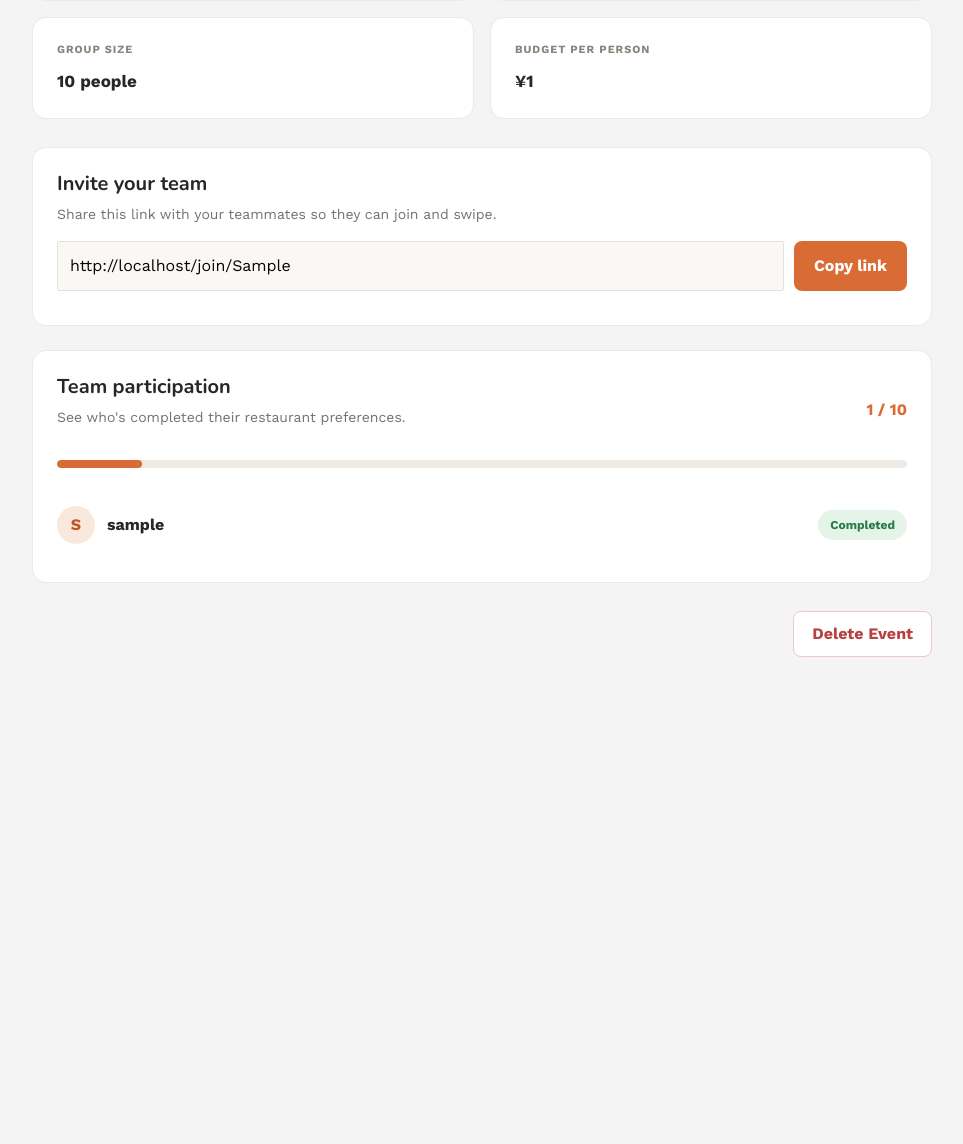
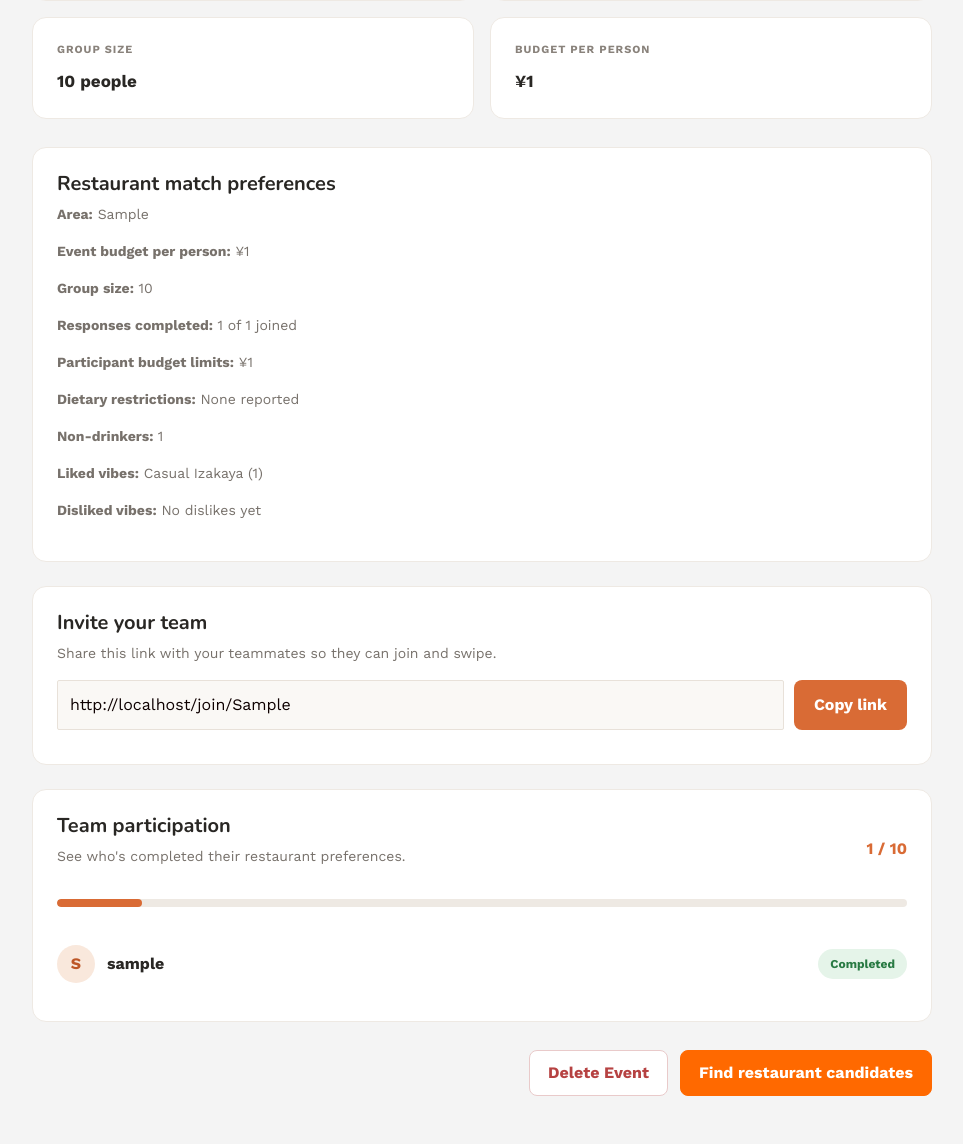
Before and after one commit to LZCR-JP/clone-s-b, a Rails app: page /nomikais/1 in a window 1280 px wide. Shown: the part 336-1480 px from the top of the page, without its empty margins (158-1121 px from the left). Before the commit the page ends 993 px from the top, so only its background shows below. Run offline with Rails 7, Linux system fonts and the light colour scheme; a user stored in the database is signed in; tables that the repository leaves empty hold one stand-in row (values such as "Sample post"); style sheets or scripts are compiled from the project's sources; some libraries are stand-ins or nearby versions.

Commit message:
integrated google places search, nomikai preference summary, restaurant search intent

```diff
--- a/app/assets/stylesheets/pages/_nomikai_show.scss
+++ b/app/assets/stylesheets/pages/_nomikai_show.scss
@@ -233,6 +233,28 @@
     border: 1px solid #e9caca;
   }
 
+    .btn-find-candidates {
+    background: $brand-orange;
+    border: 1px solid $brand-orange;
+    border-radius: 8px;
+    color: $background-white;
+    padding: 10px 18px;
+    font-weight: 700;
+    transition: background-color 0.2s ease, transform 0.2s ease;
+
+    &:hover {
+      background: $brand-orange-hover;
+      border-color: $brand-orange-hover;
+      color: $background-white;
+      transform: translateY(-1px);
+    }
+
+    &:focus-visible {
+      outline: 3px solid rgba(255, 105, 0, 0.35);
+      outline-offset: 2px;
+    }
+  }
+
   @media (max-width: 576px) {
     .event-header {
       flex-direction: column;
--- a/app/controllers/nomikais_controller.rb
+++ b/app/controllers/nomikais_controller.rb
@@ -1,6 +1,6 @@
 class NomikaisController < ApplicationController
   before_action :authenticate_user!
-  before_action :set_nomikai, only: %i[show destroy close]
+  before_action :set_nomikai, only: %i[show destroy close recommendations]
 
   def index
     @nomikais = current_user.nomikais
@@ -10,6 +10,7 @@ class NomikaisController < ApplicationController
 
   def show
     @participants = @nomikai.participants
+    @preference_summary = NomikaiPreferenceSummary.new(@nomikai).call
   end
 
   def new
@@ -60,6 +61,10 @@ class NomikaisController < ApplicationController
                 notice: "Nomikai is now closed."
   end
 
+  def recommendations
+    @places = GooglePlacesSearch.new(@nomikai).call
+  end
+
   private
 
   def set_nomikai
--- /dev/null
+++ b/app/services/nomikai_preference_summary.rb
@@ -0,0 +1,34 @@
+class NomikaiPreferenceSummary
+  def initialize(nomikai)
+    @nomikai = nomikai
+  end
+
+  def call
+    participants = @nomikai.participants.to_a
+    cards_with_swipes = @nomikai.nomikai_vibe_cards
+                                .joins(:swipes, :vibe_card)
+
+    {
+      area: @nomikai.area,
+      event_budget_per_person: @nomikai.budget_per_person,
+      group_size: @nomikai.group_size,
+      participants_joined: participants.size,
+      participants_completed: participants.count { |p| p.completed_at.present? },
+      participant_budget_maxima: participants.filter_map(&:budget_max),
+      non_drinkers: participants.count(&:non_drinker?),
+      dietary_restrictions: participants
+                            .flat_map(&:restrictions)
+                            .compact
+                            .reject(&:blank?)
+                            .tally,
+      liked_vibes: cards_with_swipes
+                   .where(swipes: { liked: true })
+                   .group("vibe_cards.title")
+                   .count,
+      disliked_vibes: cards_with_swipes
+                      .where(swipes: { liked: false })
+                      .group("vibe_cards.title")
+                      .count
+    }
+  end
+end
--- a/app/views/nomikais/show.html.erb
+++ b/app/views/nomikais/show.html.erb
@@ -40,6 +40,45 @@
           <%= @nomikai.budget_per_person.present? ? "¥#{number_with_delimiter(@nomikai.budget_per_person)}" : "Not specified" %>
         </strong>
       </div>
+    </div>
+
+    <!-- AI Preference Summary -->
+    <% summary = @preference_summary %>
+    <% restrictions = summary[:dietary_restrictions] %>
+    <% budgets = summary[:participant_budget_maxima] %>
+    <% liked_vibes = summary[:liked_vibes] %>
+    <% disliked_vibes = summary[:disliked_vibes] %>
+
+    <div class="show-section">
+      <h2>Restaurant match preferences</h2>
+
+      <p><strong>Area:</strong> <%= summary[:area] %></p>
+      <p>
+        <strong>Event budget per person:</strong>
+        <%= summary[:event_budget_per_person].present? ? number_to_currency(summary[:event_budget_per_person], unit: "¥", precision: 0) : "Not specified" %>
+      </p>
+      <p><strong>Group size:</strong> <%= summary[:group_size] %></p>
+      <p>
+        <strong>Responses completed:</strong>
+        <%= summary[:participants_completed] %> of <%= summary[:participants_joined] %> joined
+      </p>
+      <p>
+        <strong>Participant budget limits:</strong>
+        <%= budgets.any? ? budgets.map { |amount| number_to_currency(amount, unit: "¥", precision: 0) }.join(", ") : "Not specified" %>
+      </p>
+      <p>
+        <strong>Dietary restrictions:</strong>
+        <%= restrictions.any? ? restrictions.map { |name, count| "#{name} (#{count})" }.join(", ") : "None reported" %>
+      </p>
+      <p><strong>Non-drinkers:</strong> <%= summary[:non_drinkers] %></p>
+      <p>
+        <strong>Liked vibes:</strong>
+        <%= liked_vibes.any? ? liked_vibes.map { |title, count| "#{title} (#{count})" }.join(", ") : "No likes yet" %>
+      </p>
+      <p>
+        <strong>Disliked vibes:</strong>
+        <%= disliked_vibes.any? ? disliked_vibes.map { |title, count| "#{title} (#{count})" }.join(", ") : "No dislikes yet" %>
+      </p>
     </div>
 
     <!-- Invitation link -->
@@ -125,6 +164,13 @@
                     method: :delete,
                     class: "btn-delete-event",
                     form: { data: { turbo_confirm: "Are you sure you want to delete this event?" } } %>
+
+      <%= form_with url: recommendations_nomikai_path(@nomikai),
+                    method: :post,
+                    data: { turbo: false } do %>
+        <%= button_tag "Find restaurant candidates",
+                      class: "btn-find-candidates" %>
+      <% end %>
     </div>
 
   </div>
--- a/config/initializers/ruby_llm.rb
+++ b/config/initializers/ruby_llm.rb
@@ -1,3 +1,5 @@
+require "ruby_llm"
+
 RubyLLM.configure do |config|
   config.openai_api_key = ENV["OPENAI_API_KEY"]
   config.logger = Rails.logger
--- a/config/routes.rb
+++ b/config/routes.rb
@@ -6,6 +6,7 @@ Rails.application.routes.draw do
   resources :nomikais do
     member do
       patch :close
+      post :recommendations
     end
   end
 
```
Also changed, not shown: app/services/google_places_search.rb (added, +65 -0 lines), app/services/restaurant_search_intent.rb (added, +31 -0 lines), app/views/nomikais/recommendations.html.erb (added, +30 -0 lines), db/migrate/20261125014034_add_place_details_to_venues.rb (added, +9 -0 lines), db/schema.rb.
